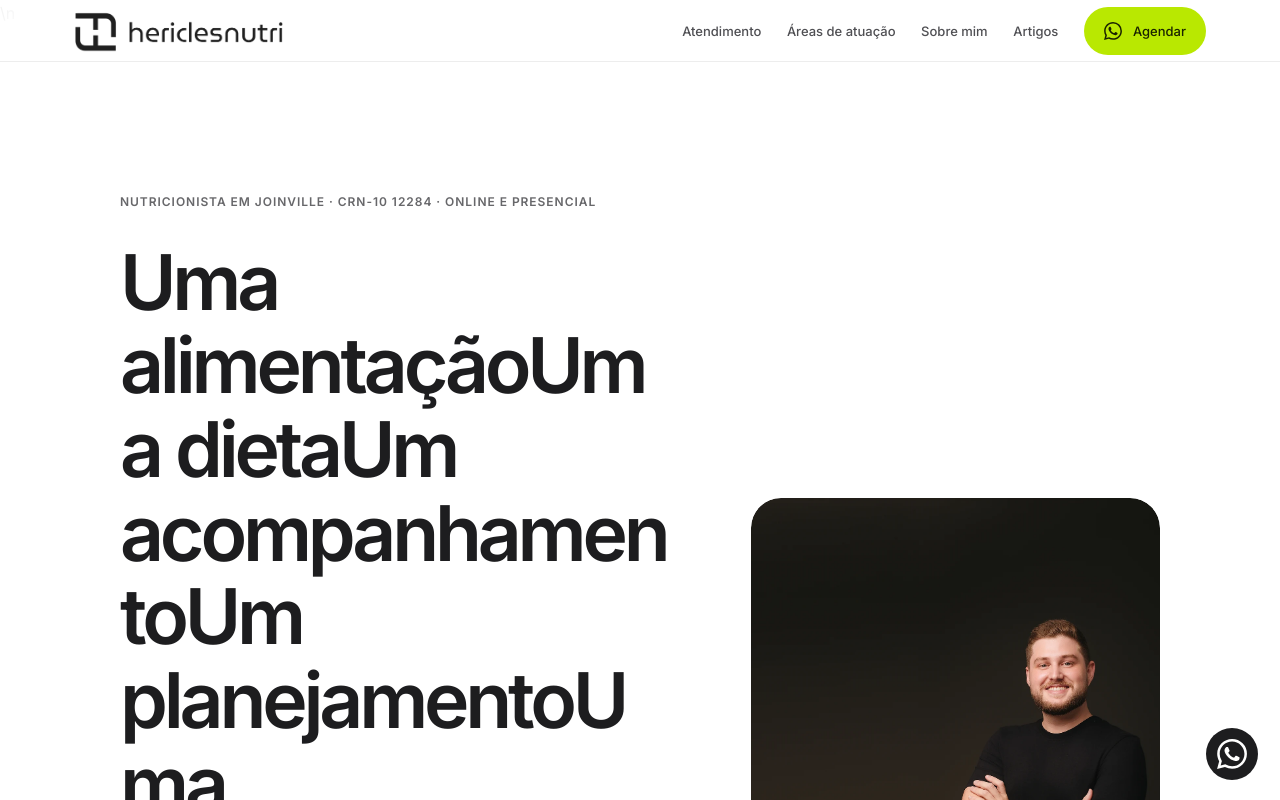
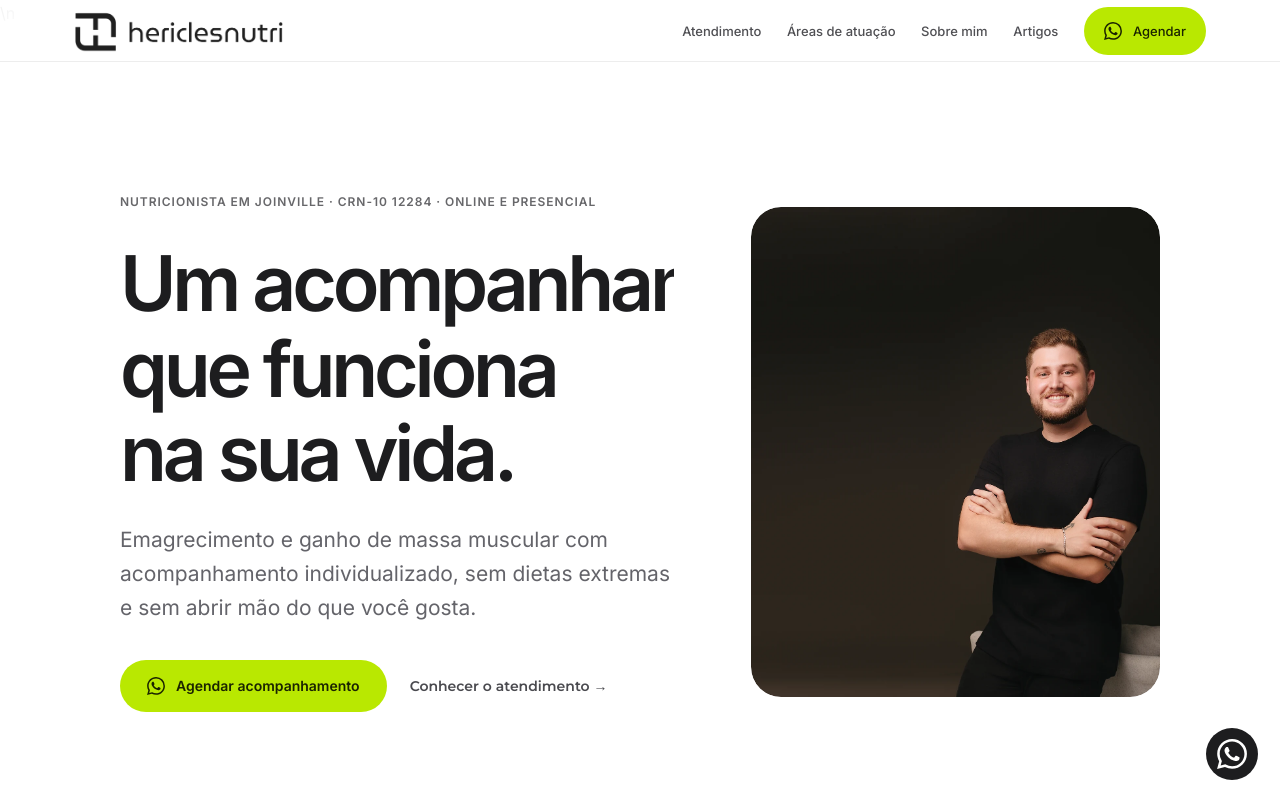
Before and after one commit to hericlesferreira/hericlesnutricionista-site, a React (Vite) app: page / in a window 1280 px wide. Shown: the top 800 px of the page. Built offline with nearby package versions, Linux system fonts and the light colour scheme.

Commit message:
style: animar termos do hero em rotação vertical

```diff
--- a/src/refresh.css
+++ b/src/refresh.css
@@ -244,3 +244,43 @@ body { background:#fff;color:#1d1d1f;font-family:Inter,Arial,sans-serif;line-hei
 .transf-side img {
   aspect-ratio:4/5;
 }
+
+
+/* Hero rotating keyword */
+.hero__rotator {
+  display:block;
+  height:1.12em;
+  overflow:hidden;
+  margin-bottom:.02em;
+}
+.hero__rotator-track {
+  display:flex;
+  flex-direction:column;
+  will-change:transform;
+  animation:heroWordFlip 12s cubic-bezier(.72,0,.28,1) infinite;
+}
+.hero__rotator-track > span {
+  display:block;
+  height:1.12em;
+  line-height:1.12em;
+  white-space:nowrap;
+}
+.hero__title-static {
+  display:block;
+}
+@keyframes heroWordFlip {
+  0%, 18% { transform:translateY(0); }
+  25%, 43% { transform:translateY(-1.12em); }
+  50%, 68% { transform:translateY(-2.24em); }
+  75%, 93% { transform:translateY(-3.36em); }
+  100% { transform:translateY(-4.48em); }
+}
+@media(max-width:480px) {
+  .hero__rotator-track > span { white-space:normal; }
+}
+@media(prefers-reduced-motion:reduce) {
+  .hero__rotator { height:auto; overflow:visible; }
+  .hero__rotator-track { animation:none!important; transform:none!important; }
+  .hero__rotator-track > span { display:none; height:auto; }
+  .hero__rotator-track > span:first-child { display:block; }
+}
```
